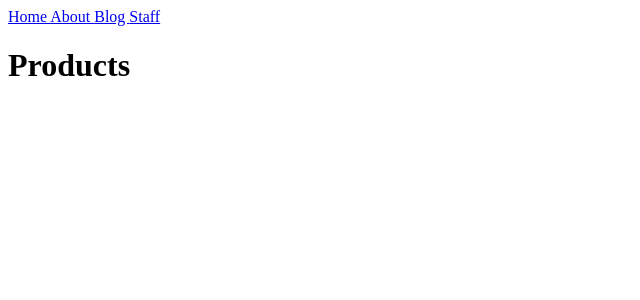
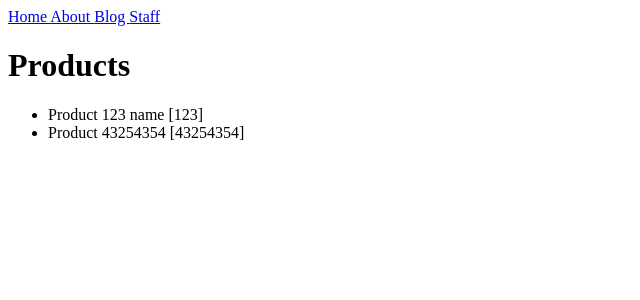
Before and after one commit to wszostak/xss, a Jekyll site: the page built from products.html, in a window 1280 px wide. Shown: the top 300 px of the page, without its empty margins (0-640 px from the left). Built offline with Jekyll 4.4.1, drawn with Linux system fonts in a browser that asks for light colours.

Commit message:
Update products.html

```diff
--- a/products.html
+++ b/products.html
@@ -4,7 +4,7 @@ title: products
 <h1>Products</h1>
 
 <ul>
-{% for product in data.products %}
+{% for product in site.data.products %}
   <li>{{ product.name }} [{{ product.id }}]</li>
 {% endfor %}
 </ul>
```
